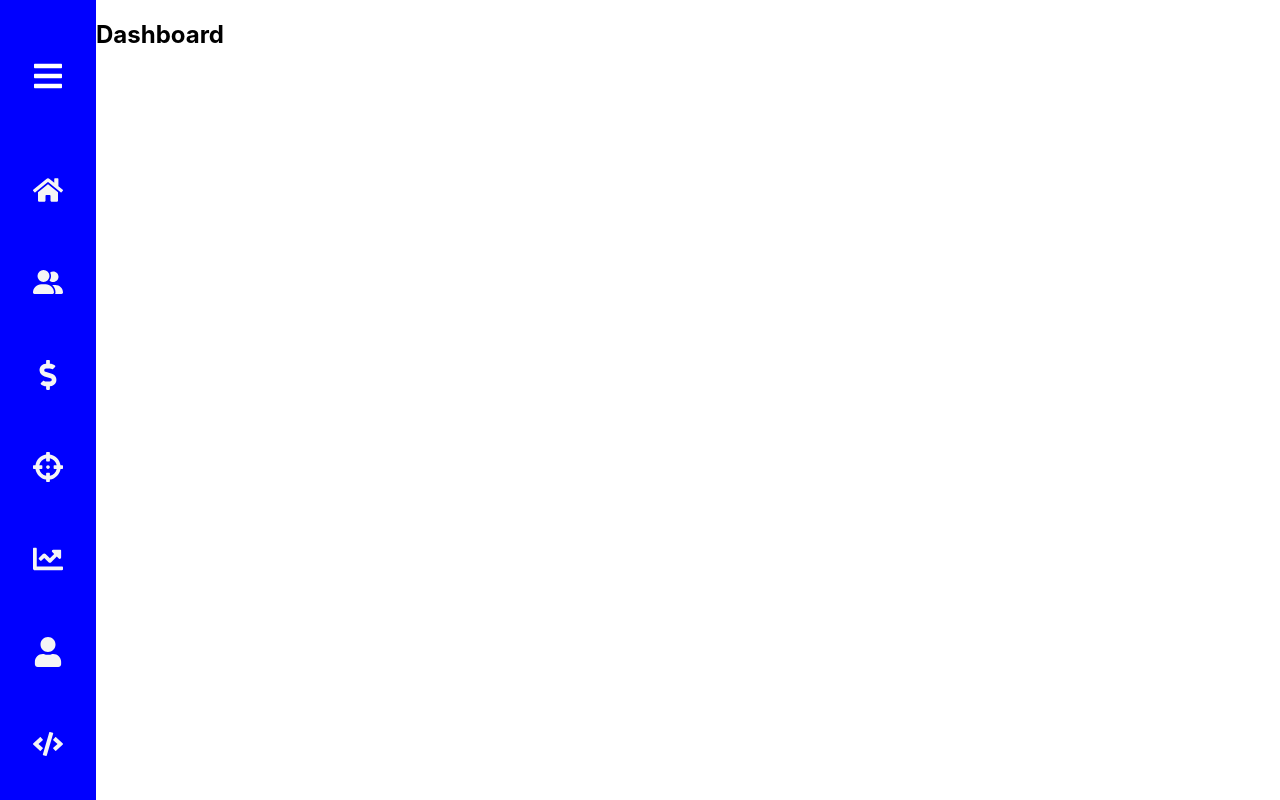
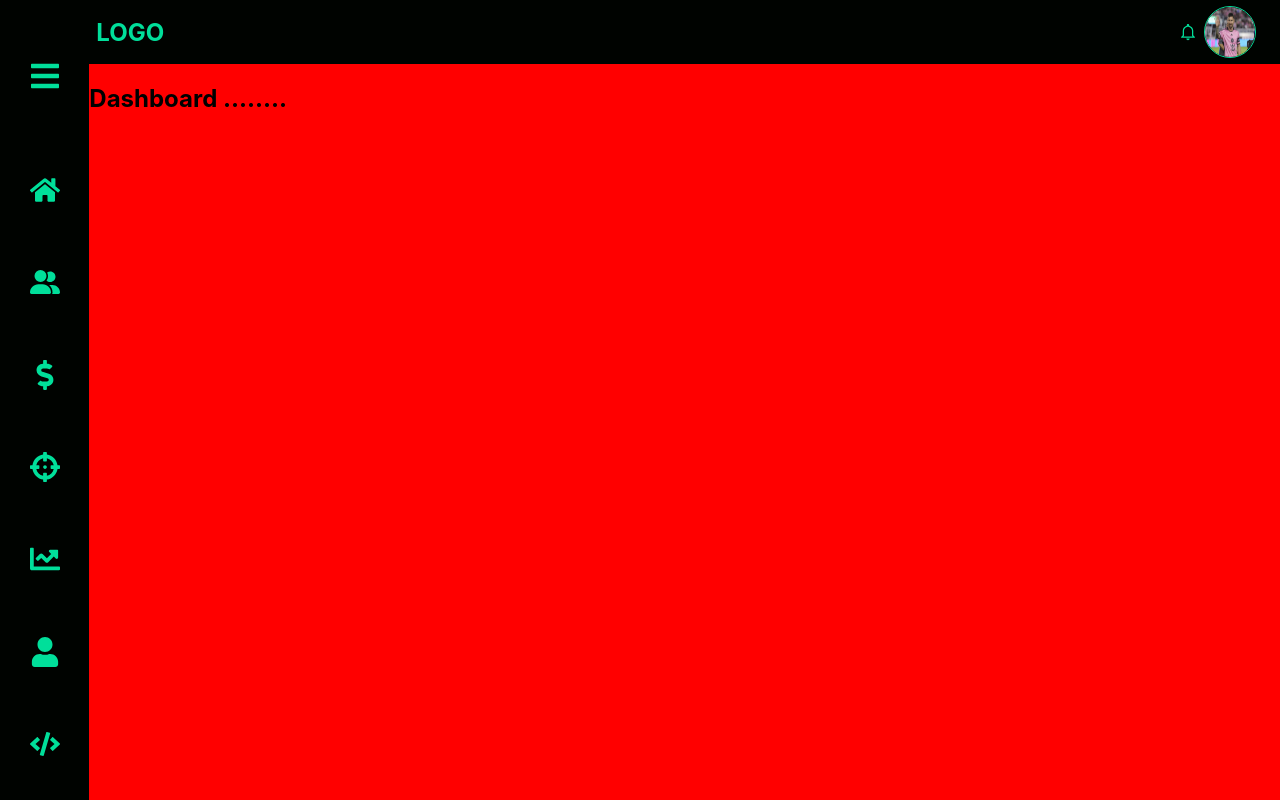
Before and after one commit to Jognovezzu/shared-finances, a React (Create React App) app: page / in a window 1280 px wide. Built offline with nearby package versions, Linux system fonts and the light colour scheme.

Commit message:
Add sidebar template

```diff
--- a/src/App.css
+++ b/src/App.css
@@ -5,6 +5,8 @@
 .body{
   background-color: #F0F8FF;
   color: white;
+  height: 100vh;
+  width: 100vw;
 
 }
 
@@ -45,7 +47,12 @@
 
 
 .main-container{
-  display: flex;
-  width: 100%;
+  display:flex;
+  width: 100vw;
   height: 100vh;
 }
+
+.container{
+  background-color: red;
+  width: 100vw;
+}
--- a/src/App.tsx
+++ b/src/App.tsx
@@ -8,13 +8,20 @@ import Group from './pages/Group';
 import Income from './pages/Income';
 import Profile from './pages/Profile';
 import Report from './pages/Report';
+import Navbar from './components/Navbar';
 function App() {
   return (
     <div className='main-container'>
 
+
+
+
     <BrowserRouter>
 
+
     <Sidebar/>
+      <div className='container'>
+        <Navbar/>
             <Routes>
             <Route path="/" element={<Dashboard/>} />
             <Route path="/dashboard" element={<Dashboard/>} />
@@ -24,7 +31,10 @@ function App() {
             <Route path='/Profile' element={<Profile/>} />
             <Route path='/Report' element= {<Report/>} />
             </Routes>
+      </div>
     </BrowserRouter>
+
+
     </div>
   );
 
--- /dev/null
+++ b/src/components/Navbar.css
@@ -0,0 +1,65 @@
+
+.navbar{
+    background-color: #000300;
+    display: flex;
+    flex-direction: row;
+    justify-content: space-between;
+    width: 100%;
+    height: 4rem;
+    align-items: center;
+
+}
+
+.navbar-logo{
+    margin: 7px;
+    align-items: center;
+    a {
+        text-decoration: none;
+        color: #00df9a;
+
+    }
+}
+
+.navbar-menu{
+    display: flex;
+    flex-direction: row;
+    align-items: center;
+    margin: 7px;
+    margin-right: 1.5rem;
+}
+
+.navbar-profile {
+    height: 50px;
+    width: 50px;
+    border-radius: 50%;
+    border-color: #00df9a;
+    border-style: solid;
+    border-width: 1px;
+
+    svg{
+        height: 100%;
+        width: 100%;
+        color: #00df9a;
+    }
+
+    img {
+        height: 100%;
+        width: 100%;
+        border-radius: 50%;
+    }
+
+}
+
+.navbar-notif {
+    height: 20px;
+    width: 20px;
+    padding: 6px;
+    border-radius: 50%;
+
+    svg{
+        height: 100%;
+        width: 100%;
+        color: #00df9a;
+    }
+
+}
--- /dev/null
+++ b/src/components/Navbar.jsx
@@ -0,0 +1,29 @@
+import React from "react";
+import { IoMdNotificationsOutline } from "react-icons/io";
+import { CgProfile } from "react-icons/cg";
+import "./Navbar.css";
+import { Link } from "react-router-dom";
+import profileImg from "../img/profile.jpg"
+
+const Navbar = () => {
+    return (
+        <div className="navbar">
+            <div className="navbar-logo">
+                <Link to="/dashboard">
+                <h2>LOGO</h2>
+                </Link>
+            </div>
+            <div className="navbar-menu">
+                <div className="navbar-notif">
+                    <IoMdNotificationsOutline />
+                </div>
+                <div className="navbar-profile">
+                    <img src={profileImg} alt="profile" />
+                </div>
+
+            </div>
+        </div>
+    );
+};
+
+export default Navbar;
--- a/src/components/Sidebar.css
+++ b/src/components/Sidebar.css
@@ -1,5 +1,5 @@
 .sidebar {
-    background-color: 	blue;
+    background-color: 	#000300;
     display: flex;
     justify-content: space-between;
     flex-direction: column;
@@ -8,7 +8,7 @@
     padding: 10px 0;
     margin-left: 0px;
     box-sizing: border-box;
-    z-index: 1;
+    z-index: 999;
 
 }
 
@@ -21,13 +21,14 @@
     display: flex;
     flex-direction: column;
     align-items: center;
+    width: 100%;
 
 
 }
 
 .menu-bars a {
     padding-top: 10px;
-    color: white;
+    color: #00df9a;
     cursor:unset;
     height: 10%;
     text-align: left;
@@ -70,7 +71,7 @@
 
 
 .nav-menu {
-    background-color: blue;
+    background-color: #000300;
     display: flex;
     justify-content: space-between;
     flex-direction: column;
@@ -96,9 +97,10 @@
 }
 
 .nav-menu.active {
-    left: 6rem;
+    left: 5rem;
     transition: 350ms;
     margin-left: 0px;
+    z-index: 1000;
 }
 
 .nav-text {
@@ -114,7 +116,7 @@
 
 .nav-text a {
     text-decoration: none;
-    color: #f5f5f5;
+    color: #00df9a;
     font-size: 30px;
     width: 100%;
     height: 100%;
--- a/src/pages/Dashboard.jsx
+++ b/src/pages/Dashboard.jsx
@@ -1,12 +1,14 @@
 import React from "react";
 import "../style/Pages.css";
+
 
 const Dashboard = () => {
     return (
         <div className="dashboard">
             <h2>
-                Dashboard
+                Dashboard ........
             </h2>
+
         </div>
     );
 };
```
Also changed, not shown: src/img/profile.jpg (added). Lines whose indentation alone changed are shown as unchanged.
